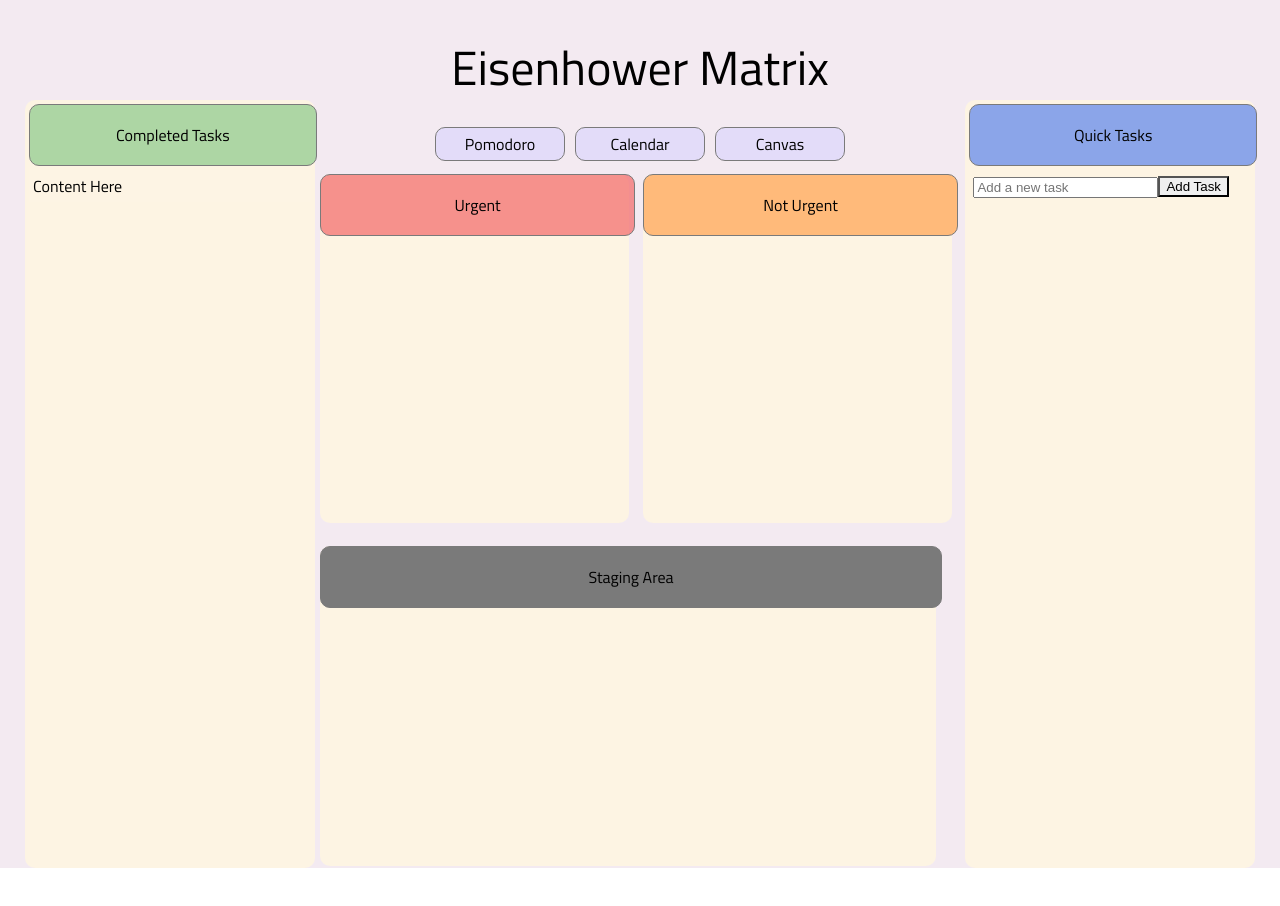
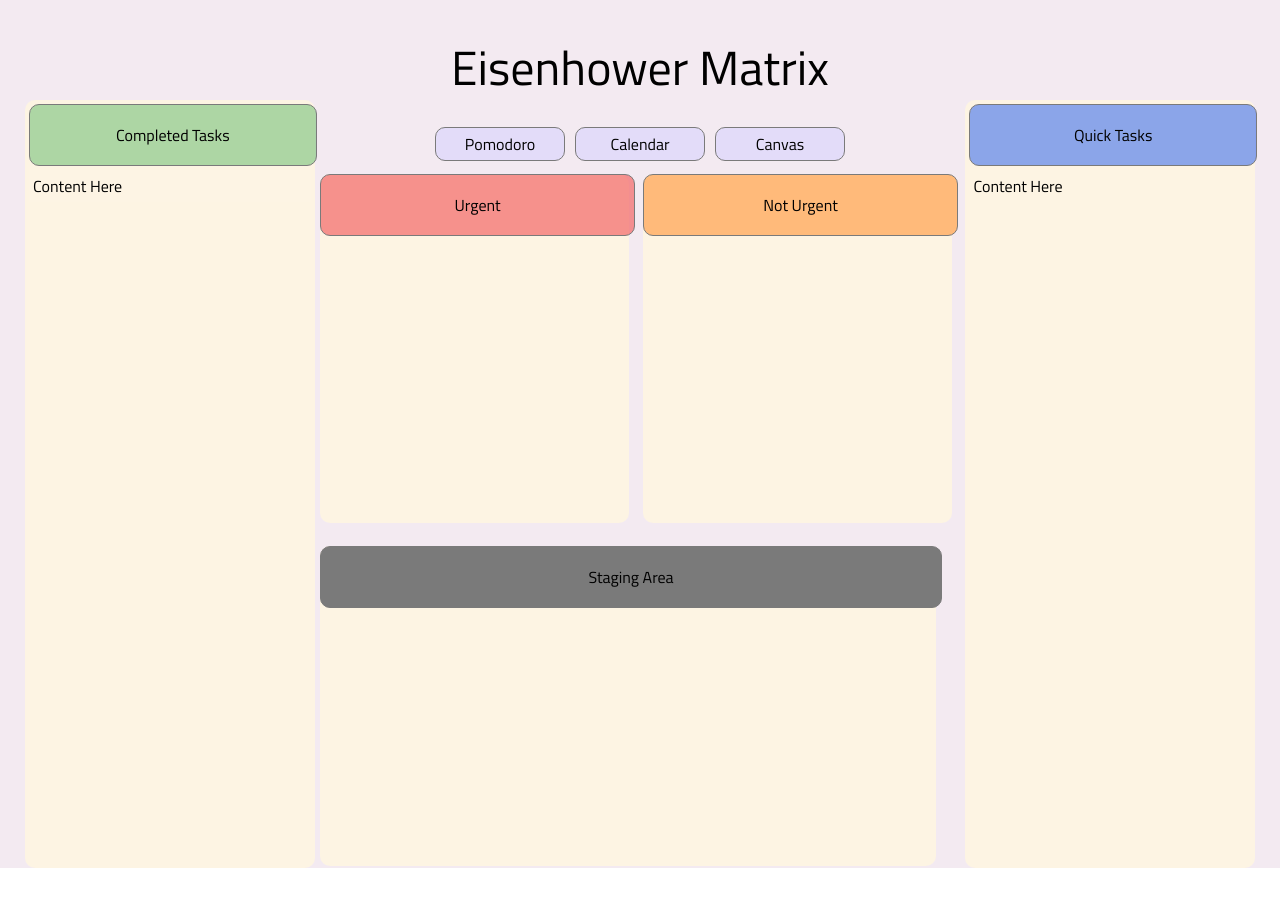
Before and after one commit to AayushGupta16/eisenhower-box, a React (Create React App) app: page / in a window 1280 px wide. Shown: the top 906 px of the page. Built offline with nearby package versions, Linux system fonts and the light colour scheme.

Commit message:
quick fix

```diff
--- a/src/RightSection.js
+++ b/src/RightSection.js
@@ -1,22 +1,12 @@
-import { Box, Flex, Text, Input, Button, VStack } from "@chakra-ui/react";
-import { useState } from 'react';
+// RightSection.js
+import { Box, Flex, Text } from "@chakra-ui/react";
 
 const RightSection = () => {
-  const [tasks, setTasks] = useState([]);  // State to store tasks
-  const [inputValue, setInputValue] = useState('');  // State to store input value
-
-  const handleAddTask = () => {  // Function to add task
-    if (inputValue.trim() !== '') {
-      setTasks([...tasks, inputValue.trim()]);
-      setInputValue('');
-    }
-  };
-
   return (
     <Box
       w="22%"
       h="95vh"
-      mt="100px"
+      mt="100px"  // Adjust this value to move the box up or down
       mr="25px"
       bg="#FDF4E3"
       p={4}
@@ -43,18 +33,7 @@ const RightSection = () => {
         p={4}
         h="full"
       >
-        <Input
-          value={inputValue}
-          onChange={(e) => setInputValue(e.target.value)}
-          placeholder="Add a new task"
-          mb={4}
-        />
-        <Button onClick={handleAddTask} mb={4}>Add Task</Button>
-        <VStack align="start" spacing={2}>
-          {tasks.map((task, index) => (
-            <Text key={index}>{task}</Text>  // Display each task
-          ))}
-        </VStack>
+        {"Content Here"}
       </Box>
     </Box>
   );
```
